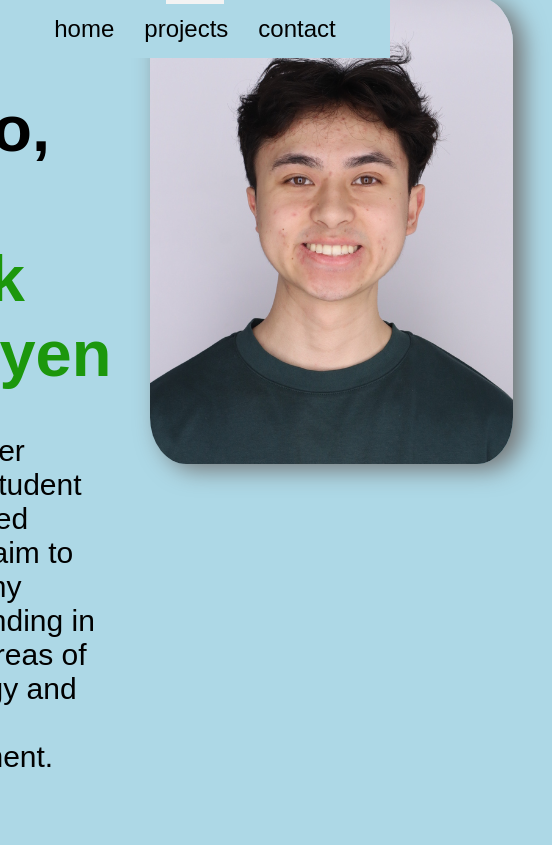
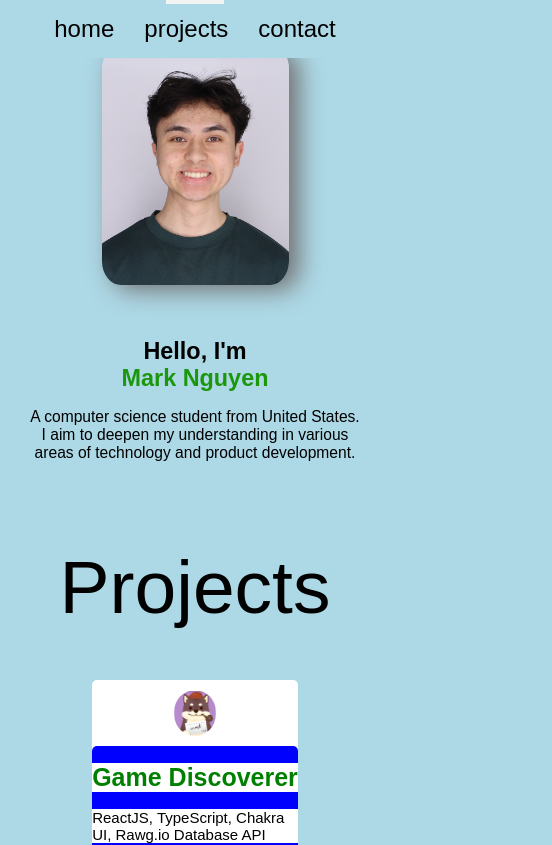
Before and after one commit to mark-nguyen1/personal-website, a React (Vite) app: page / in a window 390 px wide. Shown: the top 845 px of the page, 552 px wide, since content can reach past the window. Built offline with nearby package versions, Linux system fonts and the light colour scheme.

Commit message:
responsive profile

```diff
--- a/src/components/profile/Profile.tsx
+++ b/src/components/profile/Profile.tsx
@@ -4,16 +4,6 @@ import "./profile.css";
 const Profile = () => {
   return (
     <div className="profile-container">
-      <div className="content-container">
-        <h1>
-          Hello, I'm <br />
-          <span>Mark Nguyen</span>
-        </h1>
-        <p>
-          A computer science student from United States. I aim to deepen my
-          understanding in various areas of technology and product development.
-        </p>
-      </div>
       <div className="image-container ">
         <img
           className="circular-image"
@@ -21,6 +11,16 @@ const Profile = () => {
           alt="my profile picture"
         ></img>
       </div>
+      <div className="content-container">
+        <h1>
+          Hello, I'm <br />
+          <span>Mark Nguyen</span>
+        </h1>
+        <h2>
+          A computer science student from United States. I aim to deepen my
+          understanding in various areas of technology and product development.
+        </h2>
+      </div>
     </div>
   );
 };
--- a/src/components/profile/profile.css
+++ b/src/components/profile/profile.css
@@ -1,32 +1,36 @@
-/* -------------------- profile --------------- */
-
 .profile-container {
-  width: 100vw;
+  width: 100%;
   height: 100vh;
-
-  display: flex;
+  display: grid;
   justify-content: center;
+  align-content: center;
+  grid-template-columns: repeat(2, 1fr);
 }
 
 .profile-container div {
-  padding: 10%;
+  padding: 5%;
 }
+
 .profile-container span {
   color: rgb(28, 151, 12);
 }
-.profile-container h1 {
-  font-size: 65px;
+
+h1 {
+  font-size: 64px;
   font-family: Arial, Helvetica, sans-serif;
-}
-.content-container {
-  margin-left: 5%;
 }
 
 .image-container {
+  display: flex;
+  justify-content: right;
   margin-right: 10%;
-  margin-left: -10%;
 }
-.profile-container p {
+
+.content-container {
+  margin-right: 10%;
+}
+
+.profile-container h2 {
   font-size: 30px;
   font-family: Arial, Helvetica, sans-serif;
   font-weight: 100;
@@ -37,9 +41,53 @@
   object-fit: cover;
   box-shadow: 10px 5px 25px rgb(114, 113, 113);
   transition: 0.5s;
-  margin-top: -50px; /* Adjust margin-top to move the image up */
+  max-width: 100%;
+  height: auto;
 }
 
 .circular-image:hover {
   box-shadow: 10px 5px 100px rgb(235, 233, 149);
 }
+
+@media (max-width: 1024px) {
+  h1 {
+    font-size: 50px;
+  }
+  h2 {
+    font-size: 15px;
+    font-weight: 90;
+  }
+}
+
+@media (max-width: 768px) {
+  .profile-container {
+    grid-template-columns: 1fr;
+    justify-items: center; /* Center items horizontally */
+    align-items: center; /* Center items vertically */
+    height: auto;
+    margin-top: 7%;
+  }
+
+  .content-container {
+    margin: auto;
+  }
+  .image-container {
+    margin: auto;
+    max-width: 50%;
+    height: auto;
+  }
+
+  h1,
+  h2 {
+    text-align: center;
+  }
+  .content-container h1 {
+    font-size: 6vw; /* 5% of the viewport width */
+  }
+  .content-container h2 {
+    font-size: 4vw; /* 5% of the viewport width */
+  }
+}
+
+@media (max-width: 600px) {
+}
```
